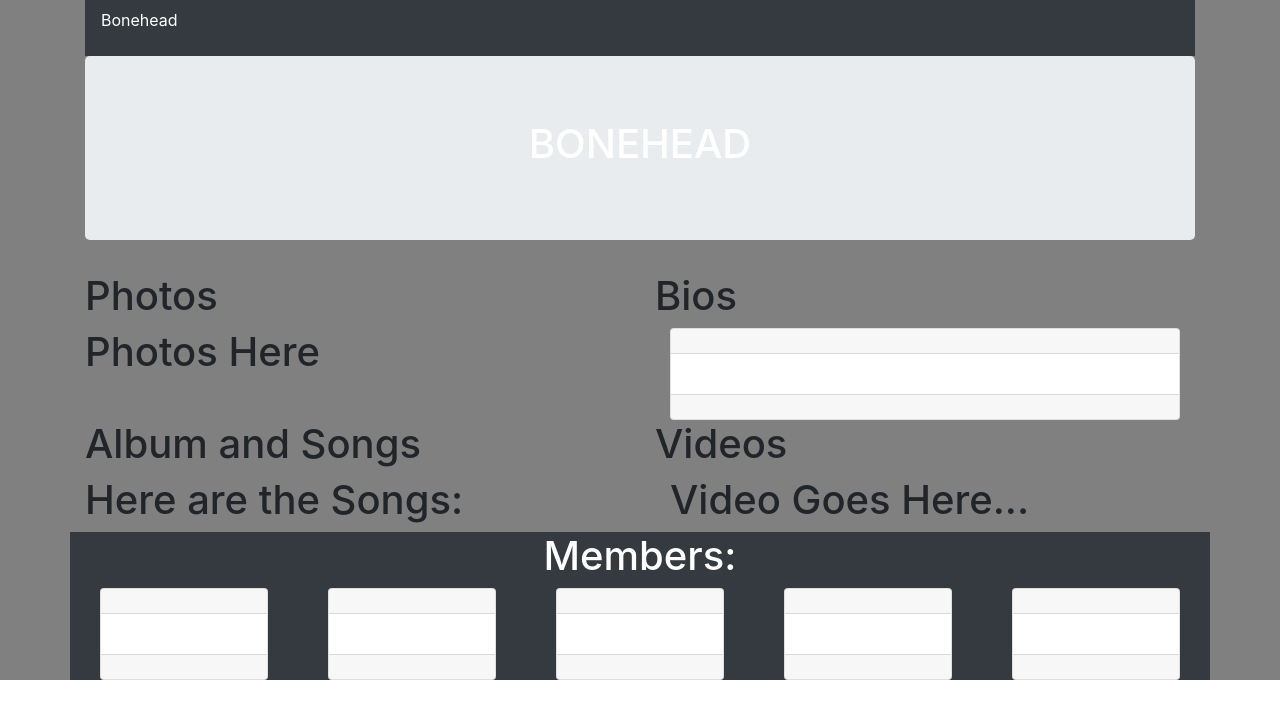
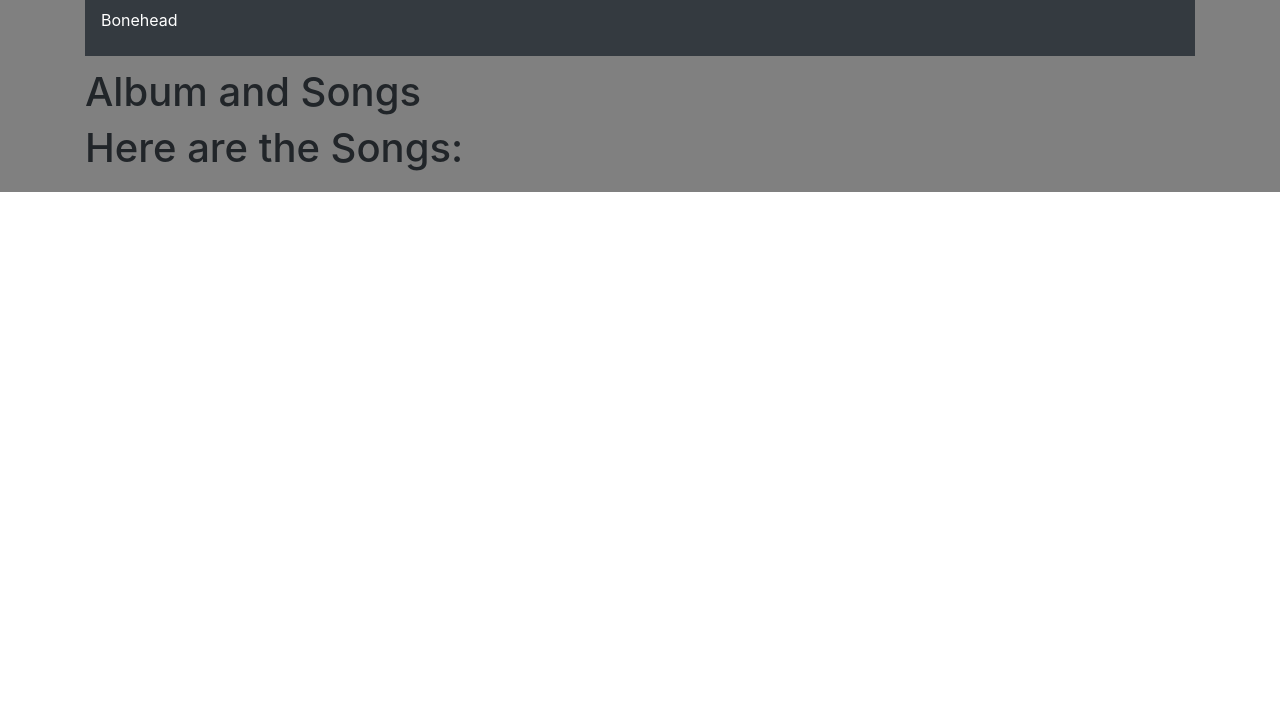
Before and after one commit to precto1285/ReactBone, a React (Create React App) app in the folder bonehead/: page /AlbumSongs in a window 1280 px wide. Shown: the top 718 px of the page. Built offline with nearby package versions, Linux system fonts and the light colour scheme.

Commit message:
added react router

```diff
--- a/bonehead/package.json
+++ b/bonehead/package.json
@@ -6,6 +6,7 @@
     "bootstrap": "^4.3.1",
     "react": "^16.8.4",
     "react-dom": "^16.8.4",
+    "react-router-dom": "^4.3.1",
     "react-scripts": "2.1.8",
     "reactstrap": "^7.1.0"
   },
--- a/bonehead/src/App.js
+++ b/bonehead/src/App.js
@@ -1,4 +1,6 @@
 import React, { Component } from 'react';
+import { BrowserRouter as Router } from 'react-router-dom';
+import Route from 'react-router-dom/Route';
 import { Row, Col, Jumbotron, Nav, } from 'reactstrap';
 import './App.css';
 import AlbumSongs from './Components/Main/Albums-Songs';
@@ -10,39 +12,44 @@ import Videos from './Components/Main/Videos';
 class App extends Component {
   render() {
     return (
+      <Router>
         <div className="App">
           <div className="container">
             <Nav className="bg-dark text-white pl-3 py-2">
               <p>Bonehead</p>
             </Nav>
-
+            <Route className="text-white" path='/' exact strict render={() => {
+              return (
                 <Jumbotron className="bg primary text-center text-white">
                   <h1>BONEHEAD</h1>
                 </Jumbotron>
-
+              )
+            }
+            } />
             <Row>
               <Col>
-              <Photos />
+                <Route className="text-white" path='/Photos' component={Photos} exact strict />
               </Col>
               <Col>
-              <Bio />
+                <Route className="text-white" path='/Bio' component={Bio} exact strict />
               </Col>
             </Row>
             <Row>
               <Col>
-              <AlbumSongs />
+                <Route className="text-white" path='/AlbumSongs' component={AlbumSongs} exact strict />
               </Col>
               <Col>
-              <Videos />
+                <Route className="text-white" path='/Videos' component={Videos} exact strict />
               </Col>
             </Row>
             <Row className="bg-dark text-white">
               <Col className="text-center">
-              <Members />
+                <Route className="text-white" path='/Members' component={Members} exact strict />
               </Col>
             </Row>
           </div>
         </div>
+      </Router>
     );
   }
 }
--- a/bonehead/src/Components/Main/Albums-Songs.js
+++ b/bonehead/src/Components/Main/Albums-Songs.js
@@ -4,7 +4,7 @@ import Songs from '../Sub/Songs';
 export default class AlbumSongs extends Component {
   render() {
     return (
-      <div>
+      <div className="my-1 py-2">
         <h1>Album and Songs</h1>
         <Songs />
       </div>
--- a/bonehead/src/Components/Main/Bio.js
+++ b/bonehead/src/Components/Main/Bio.js
@@ -4,7 +4,7 @@ import Biography from './../Sub/Biography';
 export default class Bio extends Component {
   render() {
     return (
-      <div>
+      <div className="my-1 py-2">
         <h1>Bios</h1>
         <Biography />
       </div>
--- a/bonehead/src/Components/Main/Members.js
+++ b/bonehead/src/Components/Main/Members.js
@@ -8,7 +8,7 @@ export default class Members extends Component {
     return (
       <div>
         <h1>Members:</h1>
-        <Row>
+        <Row className="my-5 py-5">
           <Col>
             <Member />
           </Col>
--- a/bonehead/src/Components/Main/Photos.js
+++ b/bonehead/src/Components/Main/Photos.js
@@ -4,7 +4,7 @@ import Photo from './../Sub/Photo';
 export default class Photos extends Component {
   render() {
     return (
-      <div>
+      <div className="my-1 py-2">
         <h1>Photos</h1>
         <Photo />
       </div>
--- a/bonehead/src/Components/Main/Videos.js
+++ b/bonehead/src/Components/Main/Videos.js
@@ -2,6 +2,7 @@ import React, { Component } from 'react';
 import Video from './../Sub/Video';
 
 export default class Videos extends Component {
+
   render() {
     return (
       <div>
```
Also changed, not shown: 1 other file (tests, documents, lock files or other folders). Lines whose indentation alone changed are shown as unchanged.
